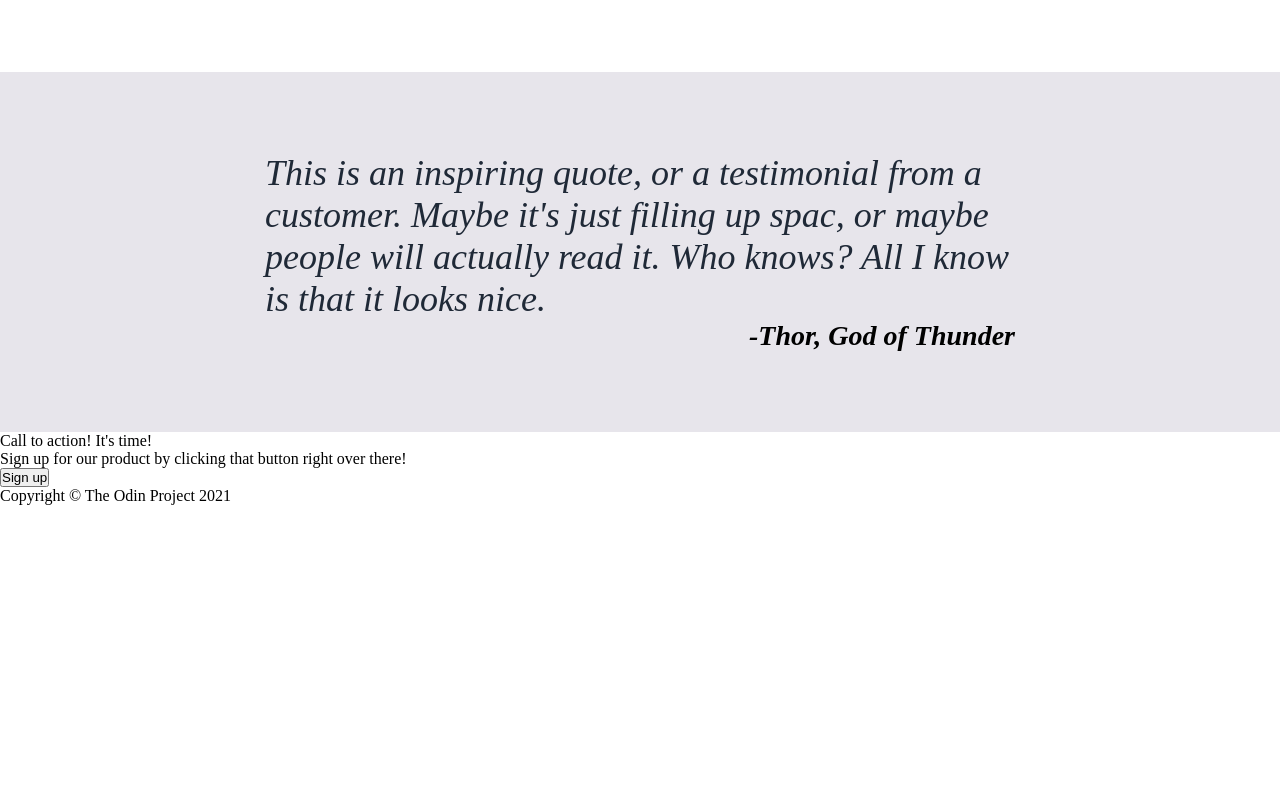
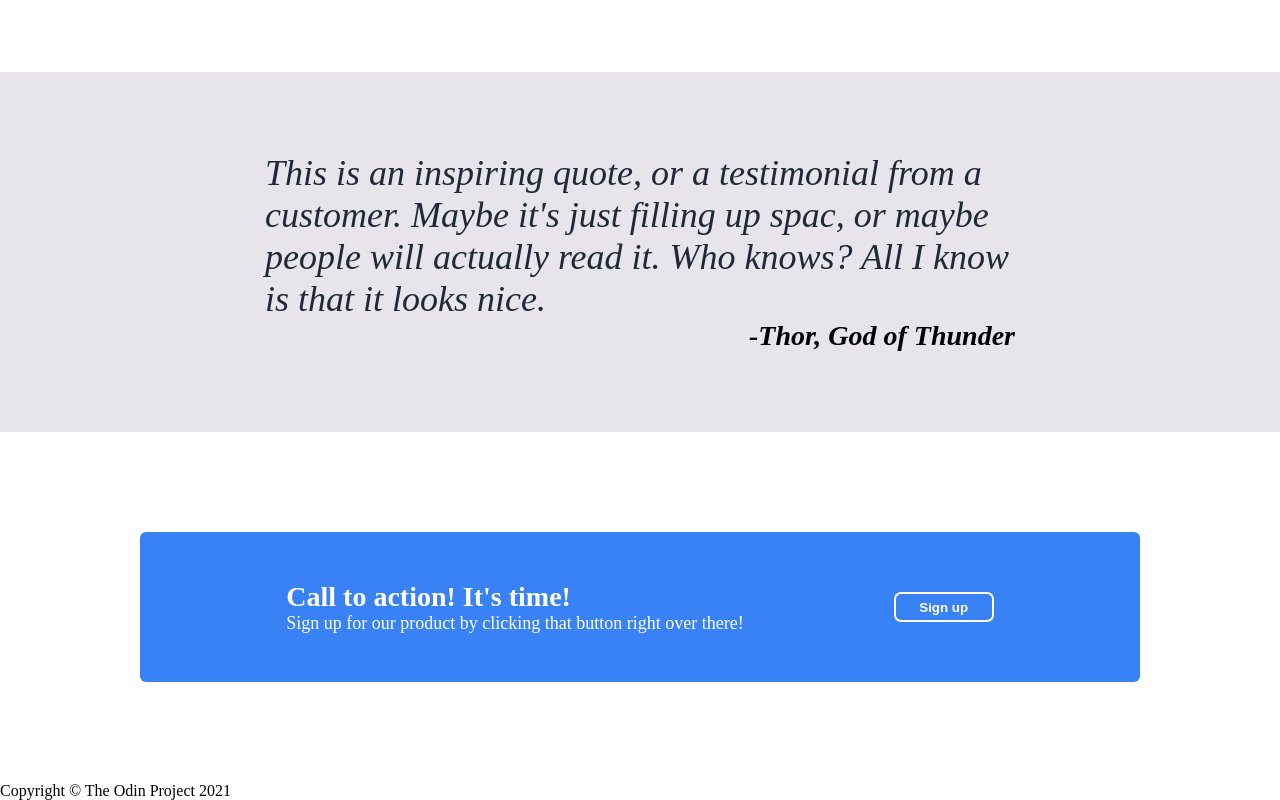
Before and after one commit to SwipezCodes/TOP-landing-page, a plain HTML site: page index.html in a window 1280 px wide. Shown: the part 838-1638 px from the top of the page. Before the commit the page ends 1343 px from the top, so only its background shows below. Drawn offline with Linux system fonts and the light colour scheme.

Commit message:
Added last section styling

```diff
--- a/index.html
+++ b/index.html
@@ -60,8 +60,10 @@
 
     <section class="last-section">
         <div class="call-to-action">
-            <p class="cta-title">Call to action! It's time!</p>
-            <p class="cta-description">Sign up for our product by clicking that button right over there!</p>
+            <div class="cta-text">
+                <p class="cta-title">Call to action! It's time!</p>
+                <p class="cta-description">Sign up for our product by clicking that button right over there!</p>
+            </div>
             <button class="sign-up">Sign up</button>
         </div>
     </section>
--- a/style.css
+++ b/style.css
@@ -134,3 +134,44 @@ cite{
     font-size: 28px;
     font-weight: bold;
 }
+
+/* Last section styling */
+
+.last-section {
+    display: flex;
+    justify-content: center;
+    align-items: center;
+    padding: 100px;
+}
+
+.call-to-action {
+    width: 1000px;
+    height: 150px;
+    background: #3882F6;
+    display: flex;
+    align-items: center;
+    justify-content: center;
+    gap: 150px;
+    border-radius: 6px;
+}
+
+.cta-title {
+    font-size: 28px;
+    font-weight: bold;
+    color: white;
+}
+
+.cta-description {
+    font-size: 18px;
+    color: white;
+}
+
+.sign-up {
+    border: 2px solid white;
+    background: transparent;
+    width: 100px;
+    height: 30px;
+    border-radius: 7px;
+    color: white;
+    font-weight: bold;
+}
```
